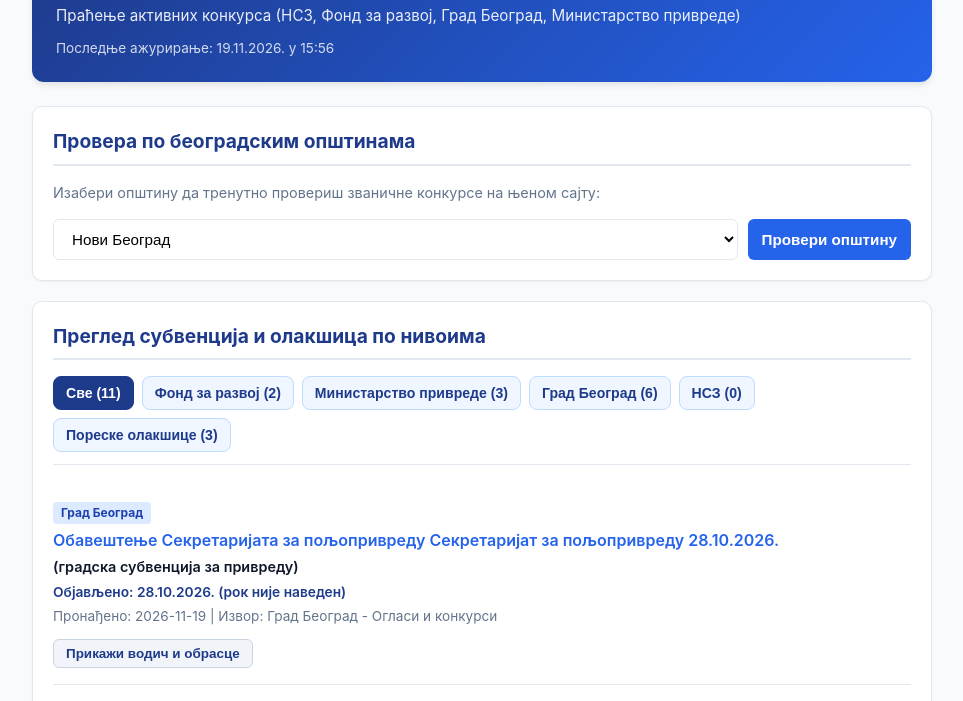
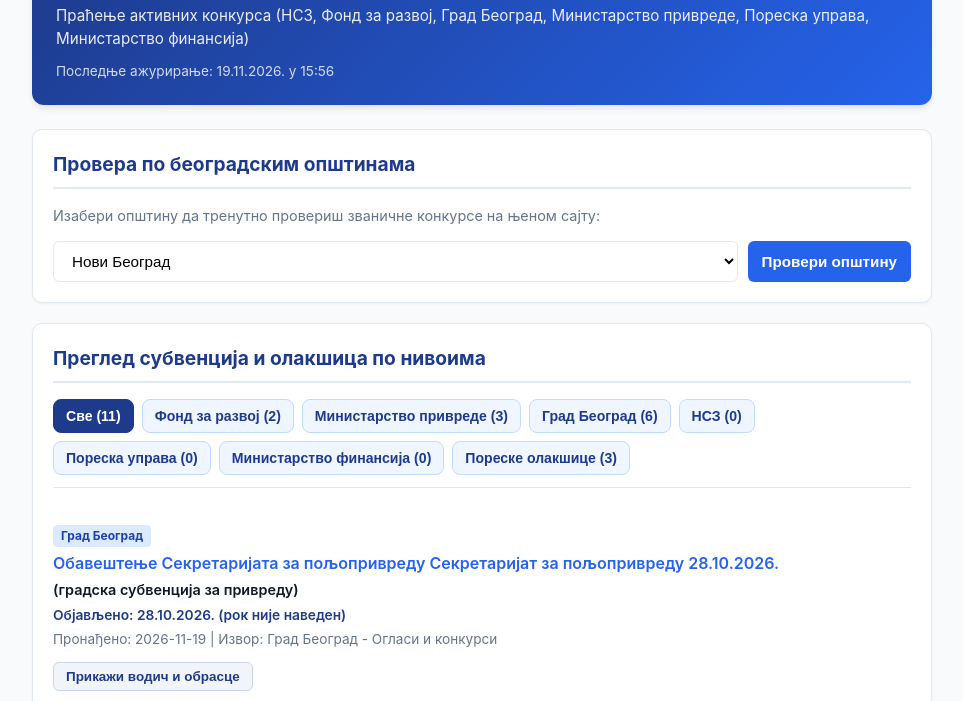
Before and after one commit to with567only/subvencije, a plain HTML site: page index.html in a window 1280 px wide. Shown: the part 83-784 px from the top of the page, without its empty margins (158-1121 px from the left). Drawn offline with Linux system fonts and the light colour scheme.

Commit message:
Add new entities to active competitions list
Updated the active competitions list to include 'Пореска управа' and 'Министарство финансија'.

```diff
--- a/index.html
+++ b/index.html
@@ -234,7 +234,7 @@
 <div class="container">
     <header>
         <h1>Субвенције и олакшице за предузетнике <span class="version-badge">Верзија 1.3</span></h1>
-        <p>Праћење активних конкурса (НСЗ, Фонд за развој, Град Београд, Министарство привреде)</p>
+        <p>Праћење активних конкурса (НСЗ, Фонд за развој, Град Београд, Министарство привреде, Пореска управа, Министарство финансија)</p>
         <div id="last-update" style="margin-top: 10px; font-size: 0.85rem; opacity: 0.8;">Учитавање података...</div>
     </header>
 
@@ -281,6 +281,8 @@
         { id: "Министарство привреде", naziv: "Министарство привреде" },
         { id: "Град Београд", naziv: "Град Београд" },
         { id: "НСЗ", naziv: "НСЗ" },
+        { id: "Пореска управа", naziv: "Пореска управа" },
+        { id: "Министарство финансија", naziv: "Министарство финансија" },
         { id: "Пореске олакшице", naziv: "Пореске олакшице" }
     ];
 
```
